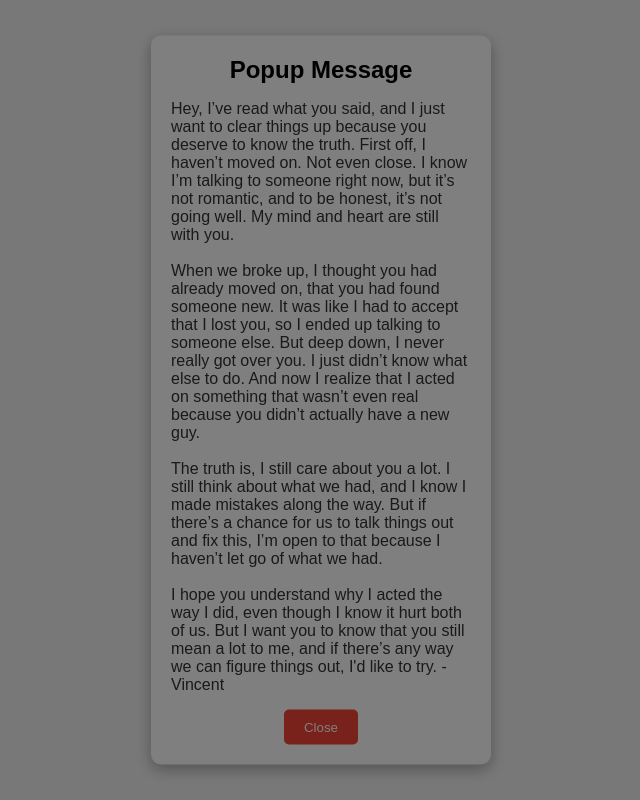
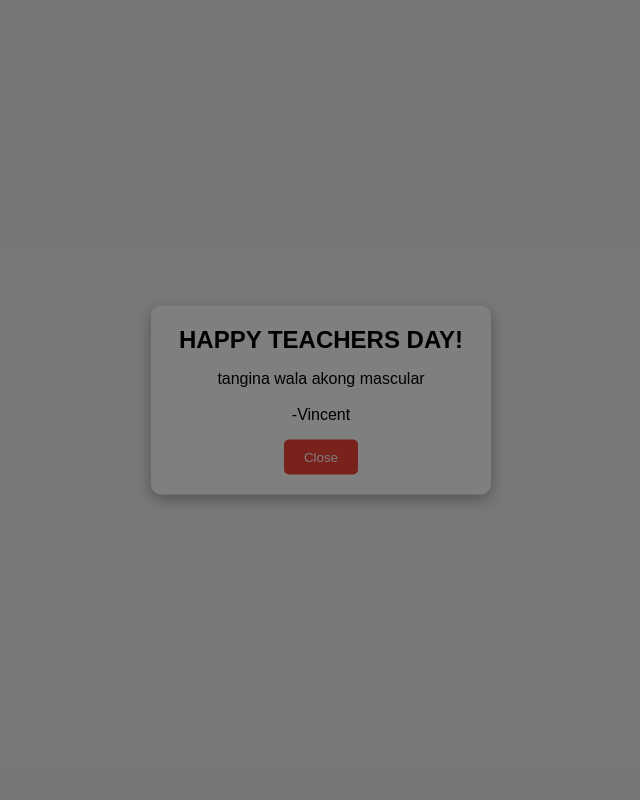
Before and after one commit to vincent-ckxzvb/Titchirsdey, a plain HTML site: page index.html in a window 1280 px wide. Both pictures are taken after a click on the button "Click me for a message". Shown: the whole page, without its empty margins (319-959 px from the left). Drawn offline with Linux system fonts and the light colour scheme.

Commit message:
Update index.html

```diff
--- a/index.html
+++ b/index.html
@@ -77,11 +77,8 @@
     <div id="overlay"></div>
 
     <div class="popup" id="messagePopup">
-        <h2>Popup Message</h2>
-        <p>Hey, I’ve read what you said, and I just want to clear things up because you deserve to know the truth. First off, I haven’t moved on. Not even close. I know I’m talking to someone right now, but it’s not romantic, and to be honest, it’s not going well. My mind and heart are still with you.<br><br>
-        When we broke up, I thought you had already moved on, that you had found someone new. It was like I had to accept that I lost you, so I ended up talking to someone else. But deep down, I never really got over you. I just didn’t know what else to do. And now I realize that I acted on something that wasn’t even real because you didn’t actually have a new guy.<br><br>
-        The truth is, I still care about you a lot. I still think about what we had, and I know I made mistakes along the way. But if there’s a chance for us to talk things out and fix this, I’m open to that because I haven’t let go of what we had.<br><br>
-        I hope you understand why I acted the way I did, even though I know it hurt both of us. But I want you to know that you still mean a lot to me, and if there’s any way we can figure things out, I'd like to try.     -Vincent
+        <h2> HAPPY TEACHERS DAY!</h2></h2>
+        </p>   tangina wala akong mascular<br><br> -Vincent
         </p>
         <button class="close-btn" onclick="closePopup()">Close</button>
     </div>
```
